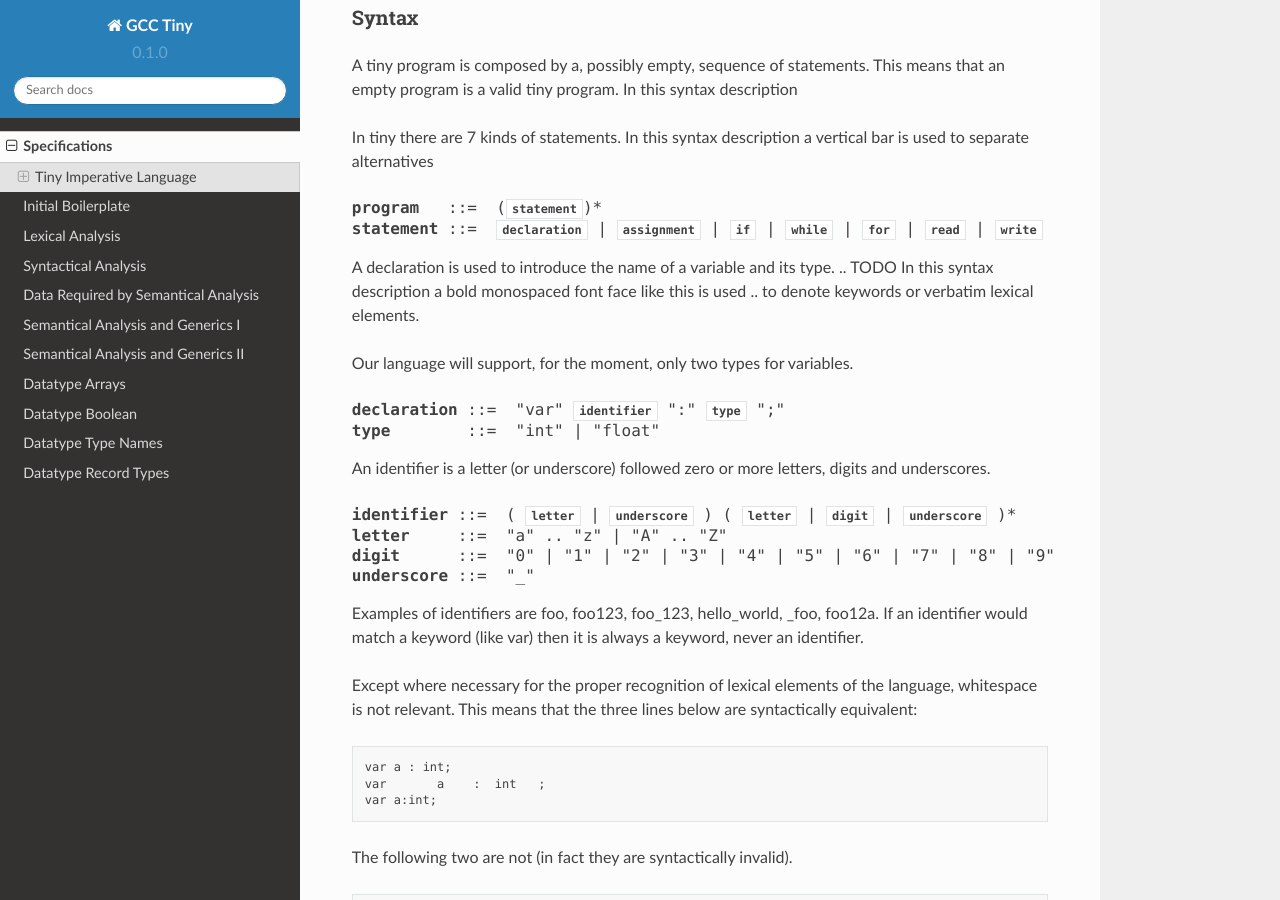
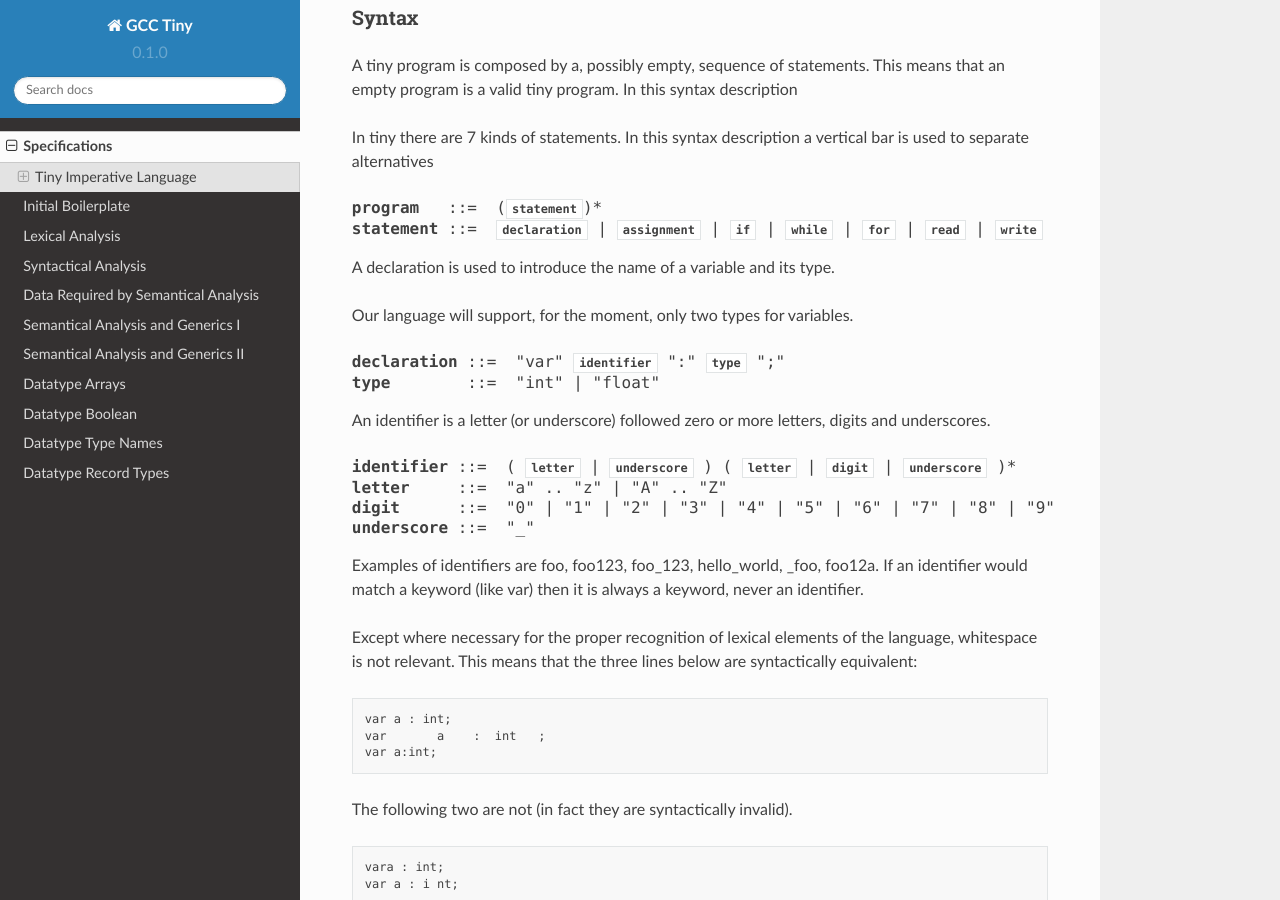
Before and after one commit to GCC-Tiny/gcc-tiny-docs-rtd, a Sphinx documentation site: the page built from docs/source/part01.rst, in a window 1280 px wide and 900 px high, scrolled down 812 px. Built offline with Sphinx 7.4.7 and the Read the Docs theme 2.0.0, drawn with Linux system fonts in a browser that asks for light colours.

Commit message:
part01: minor fixes

```diff
--- a/docs/source/part01.rst
+++ b/docs/source/part01.rst
@@ -19,7 +19,7 @@
 
 
 Our tiny implementation will be based on the
-`language description available <http://www.program-transformation.org/Sts/TinyImperativeLanguage>`_
+`language description available <https://www.program-transformation.org/Sts/TinyImperativeLanguage>`_
 in the wiki of Software Transformation Systems.
 
 Programming languages have three facets that we have to consider:
@@ -42,9 +42,6 @@
 A tiny program is composed by a, possibly empty, sequence of statements. This
 means that an empty program is a valid tiny program. In this syntax description
 
-.. @grammar{name} means a part of the language and @code{*} means the preceding element zero or more times.
-
-
 In tiny there are 7 kinds of statements. In this syntax description a vertical
 bar is used to separate alternatives
 
@@ -54,8 +51,6 @@
 
 
 A declaration is used to introduce the name of a variable and its type.
-.. TODO In this syntax description a bold monospaced font face like this is used
-.. to denote keywords or verbatim lexical elements.
 
 Our language will support, for the moment, only two types for variables.
 
@@ -128,12 +123,15 @@
 .. productionlist:: Tiny
     write: "write" `expression` ";"
 
-An expression is either a primary, a prefix unary operator and its operand or a binary infix
-operator with a left hand side operand and a right hand side operand.
+An expression is either a primary, a prefix unary operator and its operand
+or a binary infix operator with a left hand side operand and a right hand
+side operand.
 
 
 .. productionlist:: Tiny
-    expression: `primary` | `unaryop` `expression` | `expression` `binaryop` `expression`
+    expression:   `primary`
+              : | `unaryop` `expression`
+              : | `expression` `binaryop` `expression`
 
 
 A primary can be a parenthesized expression, an identifier, an integer literal,
@@ -141,7 +139,11 @@
 preceding element one or more times.
 
 .. productionlist:: Tiny
-    primary: "(" `expression` ")"  | `identifier` | `integerliteral` | `floatliteral` | `stringliteral`
+    primary: "(" `expression` ")"
+           : | `identifier`
+           : | `integerliteral`
+           : | `floatliteral`
+           : | `stringliteral`
     integerliteral: `digit`+
     floatliteral: `digit`+ "." `digit`* | "." `digit`+
     stringliteral: "\"" any-character-except-newline-or-double-quote* "\""
```
